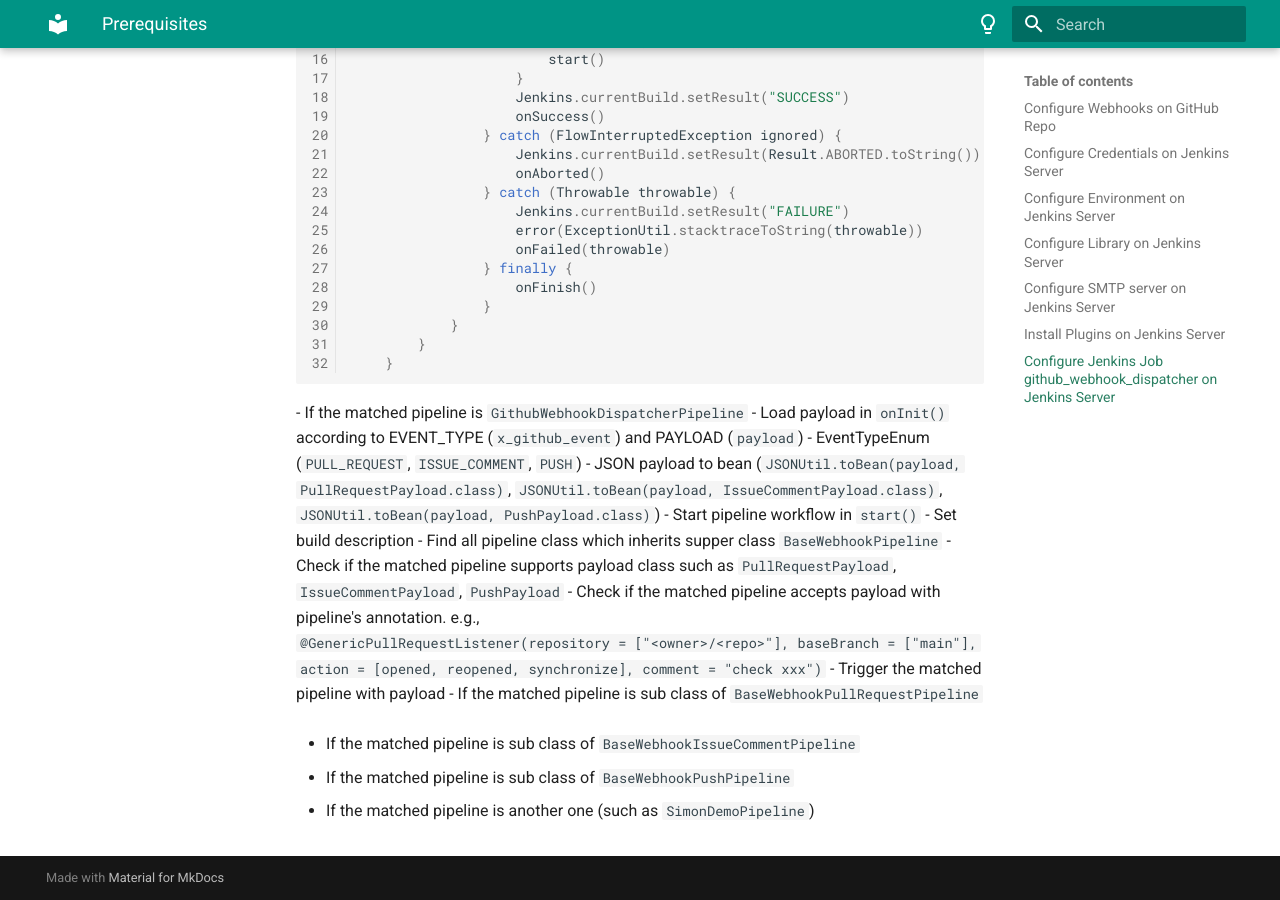
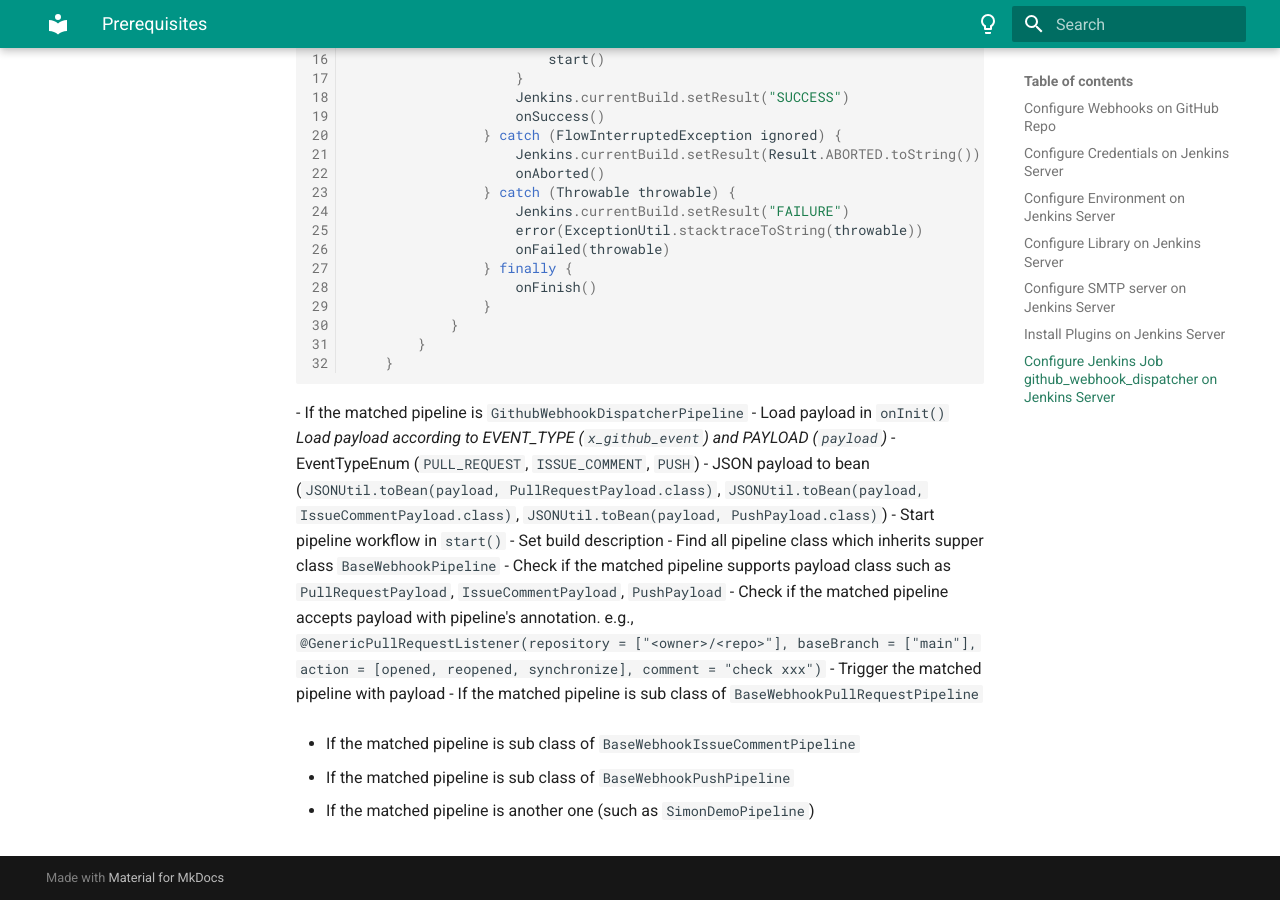
Before and after one commit to zhouushe/notes, an MkDocs documentation site: the page built from docs/jenkins_pipeline_framework.md, in a window 1280 px wide and 900 px high, scrolled down 4098 px. Built offline with MkDocs 1.6.1 and Material for MkDocs 9.7.7, drawn with Linux system fonts in a browser that asks for light colours.

Commit message:
Update jenkins_pipeline_framework.md

````diff
--- a/docs/jenkins_pipeline_framework.md
+++ b/docs/jenkins_pipeline_framework.md
@@ -168,7 +168,8 @@ _Pipeline class to JOB_NAME mapping: `SimonDemoPipeline` → `simon_demo`_
     }
 ```
 - If the matched pipeline is `GithubWebhookDispatcherPipeline`
-  - Load payload in `onInit()` according to EVENT_TYPE (`x_github_event`) and PAYLOAD (`payload`)
+  - Load payload in `onInit()`
+    _Load payload according to EVENT_TYPE (`x_github_event`) and PAYLOAD (`payload`)_
     - EventTypeEnum (`PULL_REQUEST`, `ISSUE_COMMENT`, `PUSH`)
     - JSON payload to bean (`JSONUtil.toBean(payload, PullRequestPayload.class)`, `JSONUtil.toBean(payload, IssueCommentPayload.class)`, `JSONUtil.toBean(payload, PushPayload.class)`)
   - Start pipeline workflow in `start()`
````
